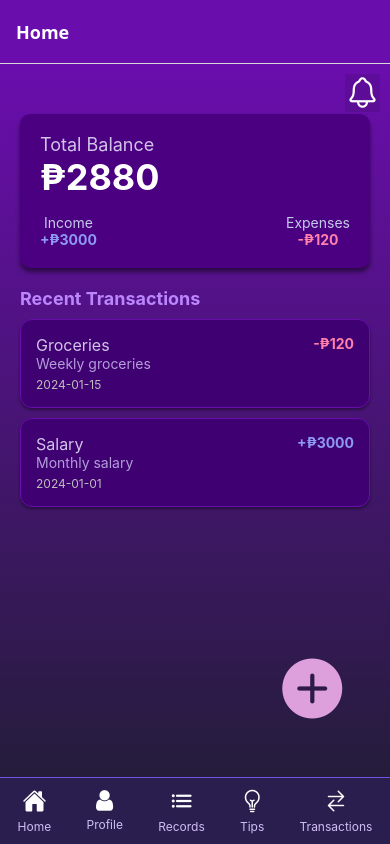
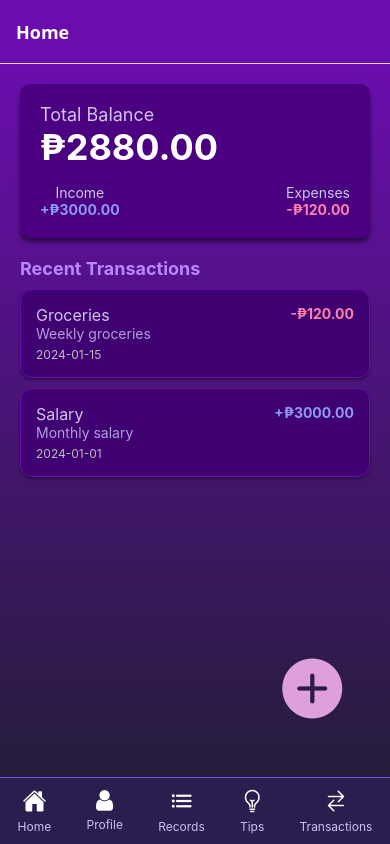
Before and after one commit to DCIT26-2025/Money-Tracker-CS-3-2, a React Native app in the folder Fittaka/: screen /Home in a window 390 px wide. Built offline with nearby package versions, Linux system fonts and the light colour scheme.

Commit message:
Updated Main

```diff
--- a/Fittaka/App.tsx
+++ b/Fittaka/App.tsx
@@ -19,6 +19,7 @@ export default function App() {
           headerStyle: {
             backgroundColor: '#6a0dad', // Purple background
           },
+
           headerTintColor: '#fff', // White text
           headerTitleStyle: {
             fontWeight: 'bold',
--- a/Fittaka/screens/HomeScreen.tsx
+++ b/Fittaka/screens/HomeScreen.tsx
@@ -33,9 +33,14 @@ const HomeScreen = ({ route }) => {
 
   useFocusEffect(
     React.useCallback(() => {
+      // Check if a new transaction is passed
       const newTransaction = route.params?.newTransaction;
       if (newTransaction) {
-        setTransactions((prevTransactions) => [newTransaction, ...prevTransactions]);
+        // Update the transaction list
+        setTransactions((prevTransactions) => [
+          newTransaction,
+          ...prevTransactions,
+        ]);
       }
     }, [route.params])
   );
@@ -58,24 +63,19 @@ const HomeScreen = ({ route }) => {
       style={styles.gradientBackground}
     >
       <View style={styles.container}>
-        <View style={styles.header}>
-          <TouchableOpacity style={styles.notificationButton} onPress={() => alert('No new notifications')}>
-            <Ionicons name="notifications-outline" size={35} color="white" />
-          </TouchableOpacity>
-        </View>
         <ScrollView contentContainerStyle={styles.scrollContainer}>
           {/* Balance Card */}
           <View style={styles.balanceCard}>
             <Text style={styles.balanceTitle}>Total Balance</Text>
-            <Text style={styles.balanceAmount}>₱{balance}</Text>
+            <Text style={styles.balanceAmount}>₱{balance.toFixed(2)}</Text>
             <View style={styles.balanceDetails}>
               <View style={styles.balanceDetail}>
                 <Text style={styles.balanceDetailText}>Income</Text>
-                <Text style={styles.incomeAmount}>+₱{income}</Text>
+                <Text style={styles.incomeAmount}>+₱{income.toFixed(2)}</Text>
               </View>
               <View style={styles.balanceDetail}>
                 <Text style={styles.balanceDetailText}>Expenses</Text>
-                <Text style={styles.expenseAmount}>-₱{expenses}</Text>
+                <Text style={styles.expenseAmount}>-₱{expenses.toFixed(2)}</Text>
               </View>
             </View>
           </View>
@@ -97,12 +97,14 @@ const HomeScreen = ({ route }) => {
                   <Text
                     style={
                       transaction.type === "income"
+
                         ? styles.incomeAmount
                         : styles.expenseAmount
+
                     }
                   >
                     {transaction.type === "income" ? "+" : "-"}₱
-                    {transaction.amount}
+                    {transaction.amount.toFixed(2)}
                   </Text>
                 </View>
                 <Text style={styles.transactionDate}>{transaction.date}</Text>
@@ -174,12 +176,7 @@ const styles = StyleSheet.create({
     alignItems: 'center',
     marginBottom: 30,
   },
-  notificationButton: {
-    position: 'absolute',
-    top: 10,
-    right: 10,
-    backgroundColor: 'rgba(0, 0, 0, 0.1)',
-  },
+
   scrollContainer: {
     padding: 20,
     paddingBottom: 80,
```
Also changed, not shown: Fittaka/app/index.tsx (+10 -0 lines), Fittaka/package.json (+4 -3 lines), Fittaka/screens/TransactionScreen.tsx (+18 -3 lines), 1 other file (tests, documents, lock files or other folders).
